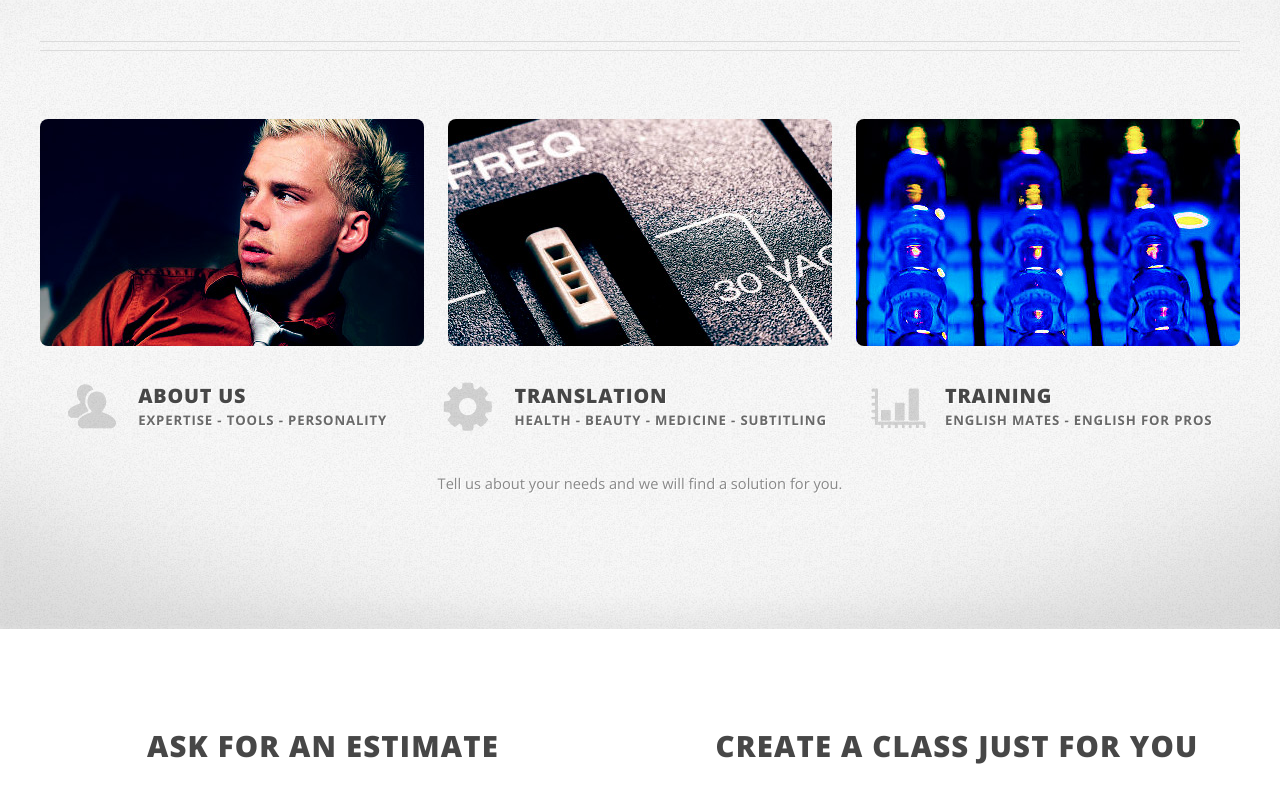
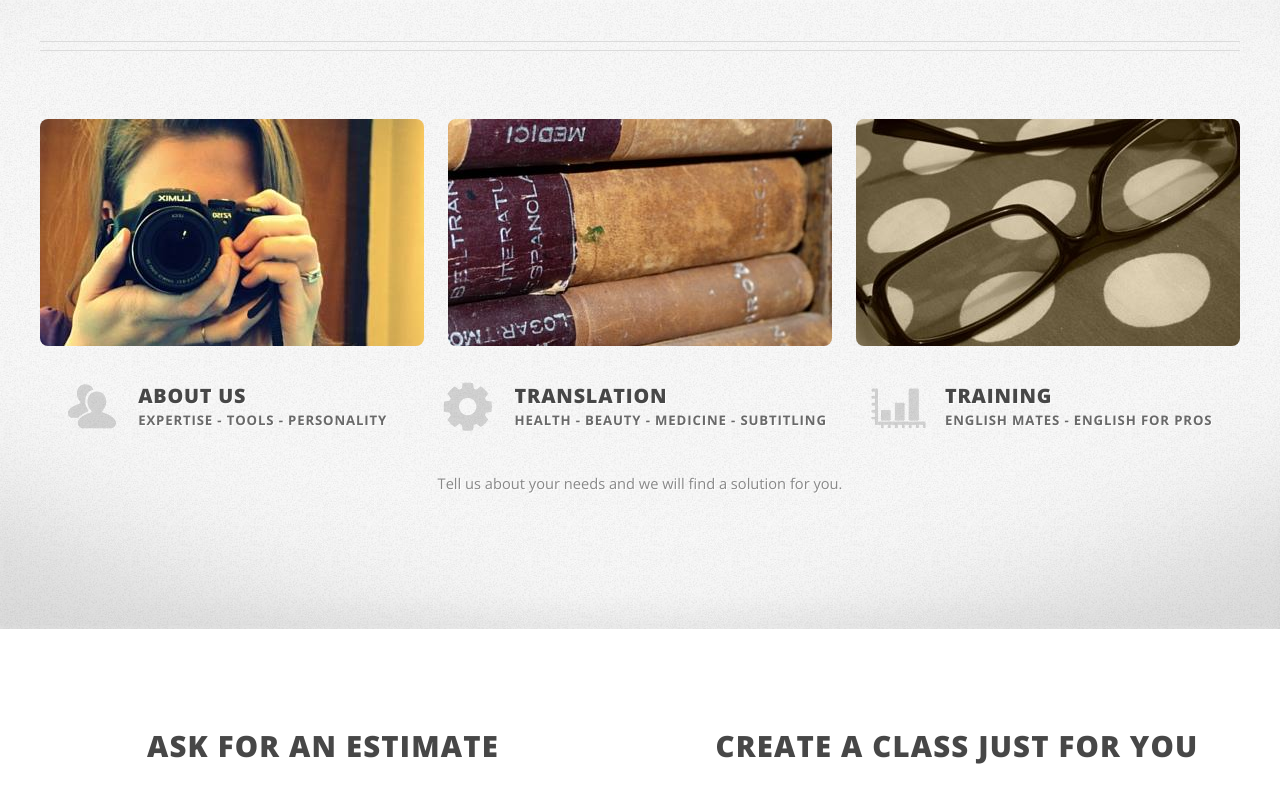
Before and after one commit to julietaolivero/julietaolivero, a plain HTML site: page index.html in a window 1280 px wide. Shown: the part 827-1614 px from the top of the page. Drawn offline with nearby package versions, Linux system fonts and the light colour scheme.

Commit message:
Cambios varios

```diff
--- a/index.html
+++ b/index.html
@@ -93,7 +93,7 @@
 								<div class="row">
 									<div class="4u">
 										<section>
-											<span class="image image-full"><img src="images/pic01.jpg" alt="" /></span>
+											<span class="image image-full"><img src="images/aboutUs.jpg" alt="" /></span>
 											<header class="second second-friends">
 												<h3>About us</h3>
 												<span class="byline">Expertise - Tools - Personality</span>
@@ -102,7 +102,7 @@
 									</div>
 									<div class="4u">
 										<section>
-											<span class="image image-full"><img src="images/pic02.jpg" alt="" /></span>
+											<span class="image image-full"><img src="images/Translation.jpg" alt="" /></span>
 											<header class="second second-gear">
 												<h3>Translation</h3>
 												<span class="byline">Health - Beauty - Medicine - Subtitling</span>
@@ -111,7 +111,7 @@
 									</div>
 									<div class="4u">
 										<section>
-											<span class="image image-full"><img src="images/pic03.jpg" alt="" /></span>
+											<span class="image image-full"><img src="images/Training.jpg" alt="" /></span>
 											<header class="second second-chart">
 												<h3>Training</h3>
 												<span class="byline">English Mates - English for pros</span>
```
